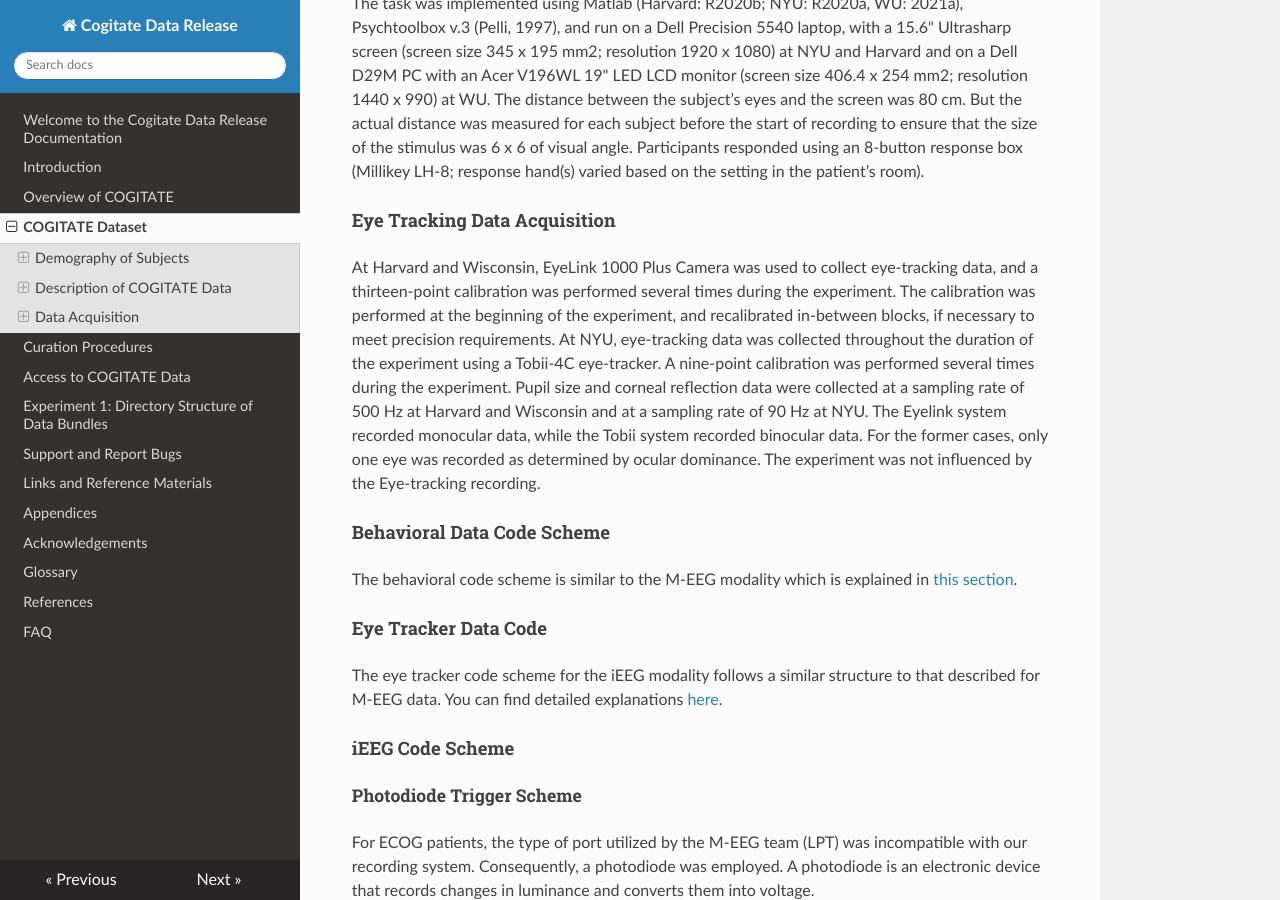
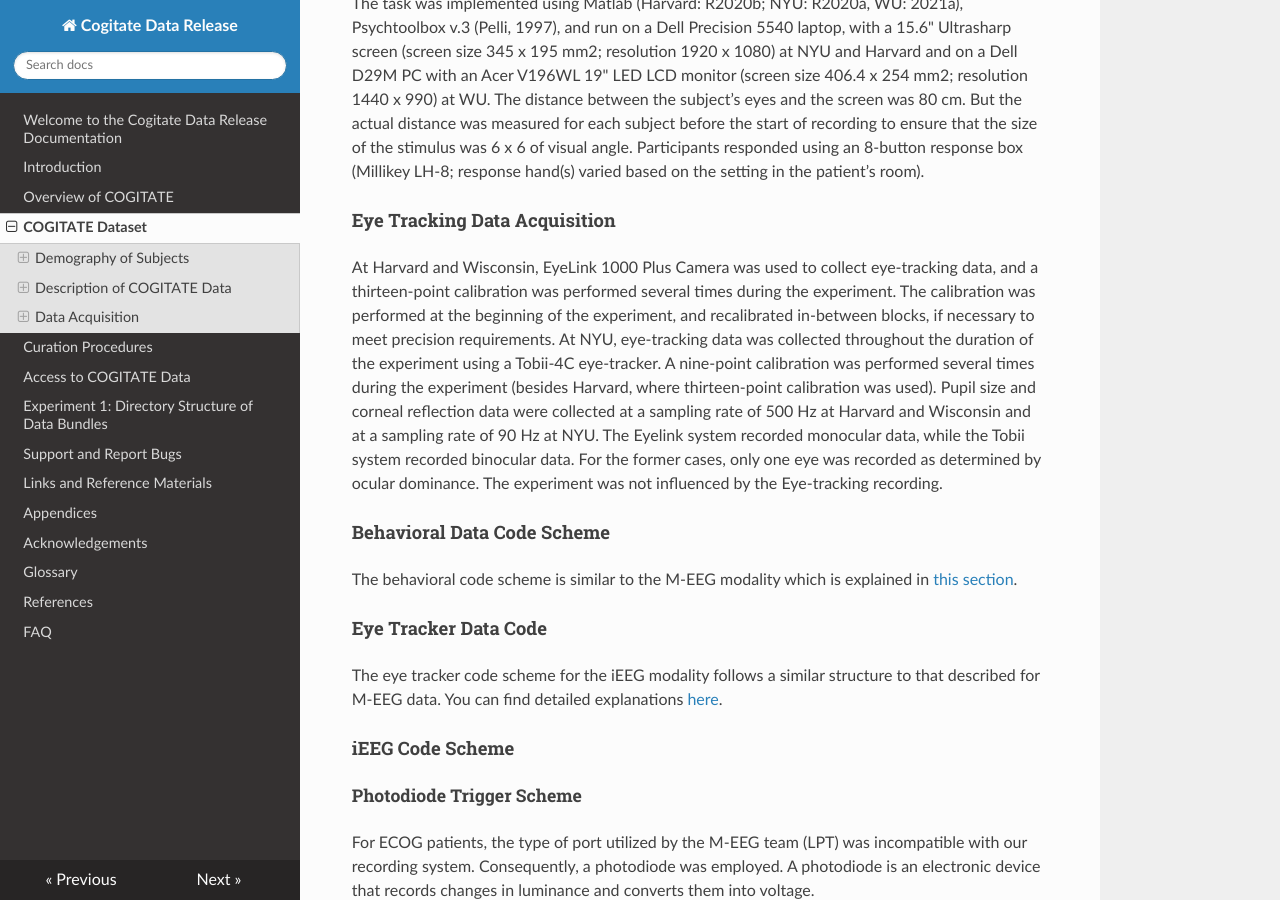
Before and after one commit to Cogitate-consortium/cogitate-data, an MkDocs documentation site: the page built from docs/03_cogdataset.md, in a window 1280 px wide and 900 px high, scrolled down 15928 px. Built offline with MkDocs 1.6.1, drawn with Linux system fonts in a browser that asks for light colours; nearby versions of some CDN libraries.

Commit message:
Added an exception to Eye Tracking Data Acquisition of iEEG Data Acquisition section

```diff
--- a/docs/03_cogdataset.md
+++ b/docs/03_cogdataset.md
@@ -360,7 +360,7 @@ The task was implemented using Matlab (Harvard: R2020b; NYU: R2020a, WU: 2021a),
 
 #### Eye Tracking Data Acquisition
 
-At Harvard and Wisconsin, EyeLink 1000 Plus Camera was used to collect eye-tracking data, and a thirteen-point calibration was performed several times during the experiment. The calibration was performed at the beginning of the experiment, and recalibrated in-between blocks, if necessary to meet precision requirements. At NYU, eye-tracking data was collected throughout the duration of the experiment using a Tobii-4C eye-tracker. A nine-point calibration was performed several times during the experiment. Pupil size and corneal reflection data were collected at a sampling rate of 500 Hz at Harvard and Wisconsin and at a sampling rate of 90 Hz at NYU. The Eyelink system recorded monocular data, while the Tobii system recorded binocular data. For the former cases, only one eye was recorded as determined by ocular dominance. The experiment was not influenced by the Eye-tracking recording.
+At Harvard and Wisconsin, EyeLink 1000 Plus Camera was used to collect eye-tracking data, and a thirteen-point calibration was performed several times during the experiment. The calibration was performed at the beginning of the experiment, and recalibrated in-between blocks, if necessary to meet precision requirements. At NYU, eye-tracking data was collected throughout the duration of the experiment using a Tobii-4C eye-tracker. A nine-point calibration was performed several times during the experiment (besides Harvard, where thirteen-point calibration was used). Pupil size and corneal reflection data were collected at a sampling rate of 500 Hz at Harvard and Wisconsin and at a sampling rate of 90 Hz at NYU. The Eyelink system recorded monocular data, while the Tobii system recorded binocular data. For the former cases, only one eye was recorded as determined by ocular dominance. The experiment was not influenced by the Eye-tracking recording.
 
 #### Behavioral Data Code Scheme
 
```
